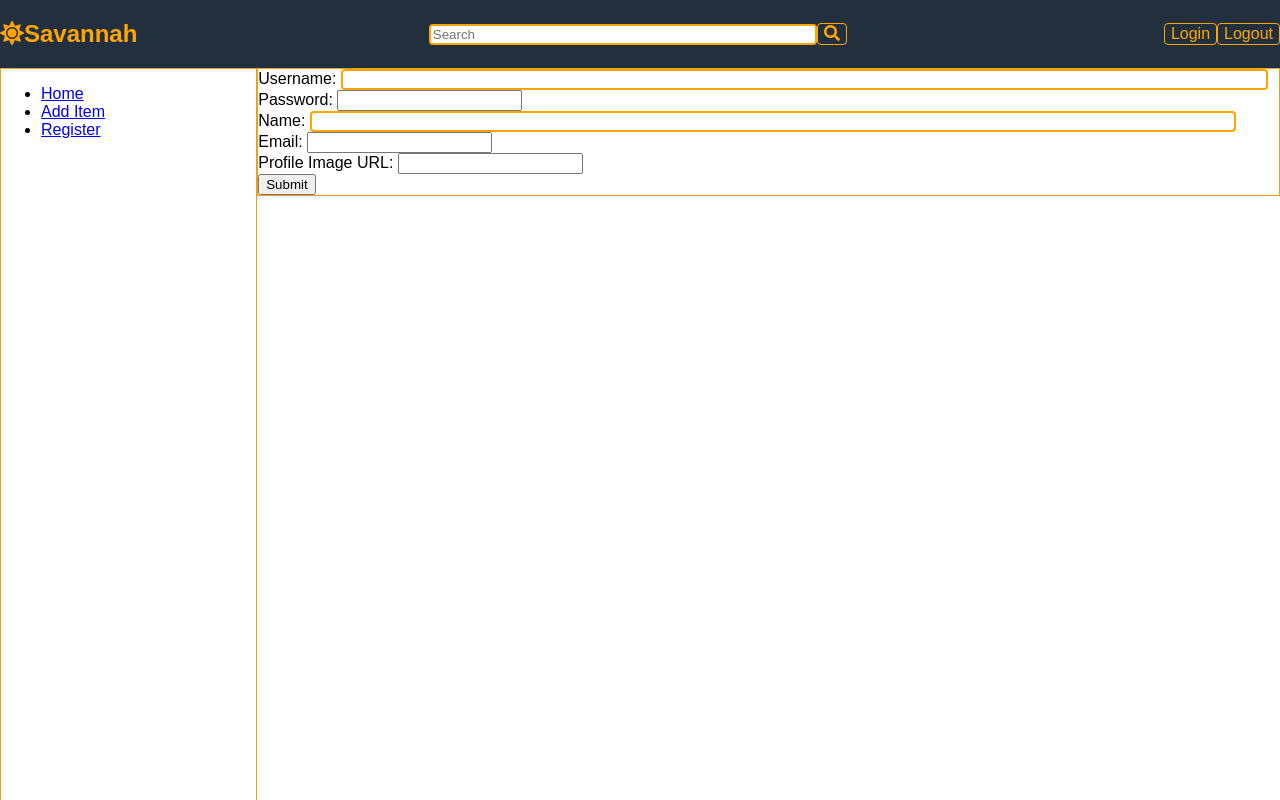
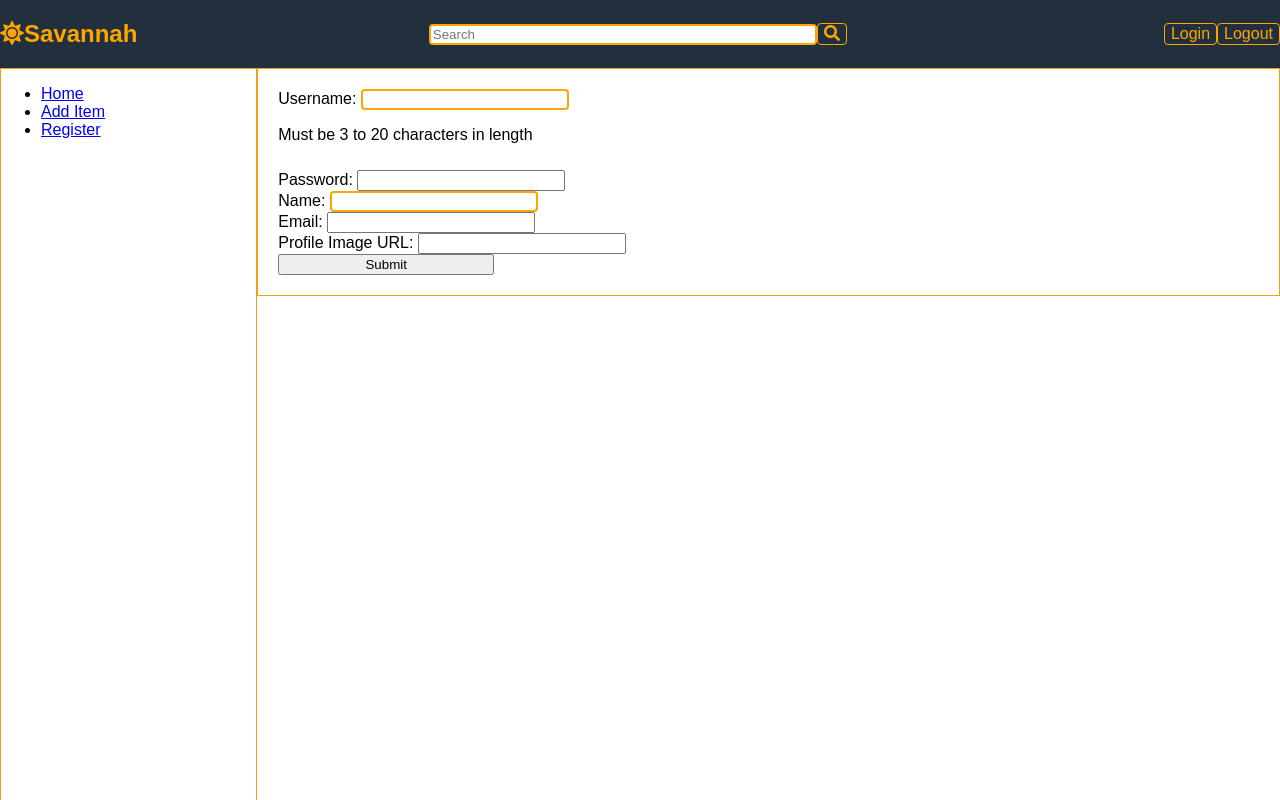
Before and after one commit to bflores88/consume-more-stuff, a React (Create React App) app: page /Register in a window 1280 px wide. Shown: the top 800 px of the page. Built offline with nearby package versions, Linux system fonts and the light colour scheme.

Commit message:
Starting with error-checking feedback

```diff
--- a/src/actions/index.js
+++ b/src/actions/index.js
@@ -104,25 +104,25 @@ export const logout = () => {
 export const register = (accountData) => {
   return (dispatch) => {
     // console.log ('accountData ', accountData);
-    return fetch('api/auth/register', {
+     return fetch('api/auth/register', {
       method: 'POST',
       body: JSON.stringify(accountData),
       headers: { 'Content-Type' : 'application/json' }
     })
-    // .then((response) => {
-    //   console.log('register action >>>>>',response);
-    //   return response.json();
-    // })
-    // .then((accountData) => {
-    //   console.log('Account creation successful');
+    .then((response) => {
+      console.log('register action >>>>>',response);
+      return response.json();
+    })
+    .then((accountData) => {
+      console.log('Account creation successful');
 
-    //   return dispatch({
-    //     type: REGISTER,
-    //     payload: accountData,
-    //   })
-    // })
-    // .catch((error) => {
-    //   console.log('Error in registration: ', error);
-    // })
+      return dispatch({
+        type: REGISTER,
+        payload: accountData,
+      })
+    })
+    .catch((error) => {
+      console.log('Error in registration: ', error);
+    })
   }
 }
--- a/src/containers/Registration/Registration.jsx
+++ b/src/containers/Registration/Registration.jsx
@@ -1,7 +1,7 @@
 import React, { Component } from 'react';
-import { Redirect } from 'react-router-dom';
 import { connect } from 'react-redux';
 import { register } from '../../actions/index';
+import './Registration.scss';
 
 class Registration extends Component {
   constructor(props){
@@ -12,6 +12,8 @@ class Registration extends Component {
       maxUsernameLength: 20,
       minPasswordLength: 6,
       maxPasswordLength: 100,
+
+      errorMessage: null,
 
       data: {
         username: '',
@@ -83,12 +85,14 @@ class Registration extends Component {
 
   handleSubmit(e) {
     e.preventDefault();
-    if (!this.props.registrationSuccessful){
-        return;
+    this.props.register(this.state.data).then((body) => {
+      const response = body.payload; // body.payload is the parameter given to res.json() in auth.js
+      if (response.username){
+        return this.props.history.push('/');
       } else {
-        this.props.register(this.state.data);
-        return this.props.history.push('/')
+        this.setState({errorMessage : response.errorMessage});
       }
+    });
   }
 
   render(){
@@ -107,6 +111,10 @@ class Registration extends Component {
                 maxLength={this.state.maxUsernameLength}
                 onChange={this.handleUsernameChange}
               />
+              <p>Must be 3 to 20 characters in length</p>
+            </div>
+            <div className="error">
+              <p>{this.state.errorMessage}</p>
             </div>
             <div>
               <label htmlFor="password">Password: </label>
@@ -153,19 +161,18 @@ class Registration extends Component {
 }
 
 const mapStateToProps = (state) => {
-  console.log('mapping state to props for registration');
-  console.log('state ', state);
+  // console.log('mapping state to props for registration');
+  // console.log('state ', state);
   return {
     registrationSuccessful : state.registerReducer.registrationSuccessful
   }
 }
-// function mapToPropsForPage(pageType, mapToProps)
 
 const mapDispatchToProps = (dispatch) => {
   return {
     register: (accountData) => {
       const registerAction = register(accountData);
-      dispatch(registerAction);
+      return dispatch(registerAction);
     }
   }
 }
--- a/src/containers/Registration/Registration.scss
+++ b/src/containers/Registration/Registration.scss
@@ -0,0 +1,33 @@
+// want to center element in page.
+
+.page {
+  // width: 100%;
+  // text-align: center;
+}
+
+.registration-form {
+
+  display: inline-block;
+
+  html {
+    box-sizing: border-box;
+  }
+  *, *:before, *:after {
+    box-sizing: inherit;
+  }
+  margin: 0px;
+  padding: 20px;
+
+  input {
+    width: 200px;
+  }
+
+  .error {
+
+    p {
+
+      padding: 5px;
+      margin: 0px;
+    }
+  }
+}
```
Also changed, not shown: 1 other file (tests, documents, lock files or other folders). Lines whose indentation alone changed are shown as unchanged.
